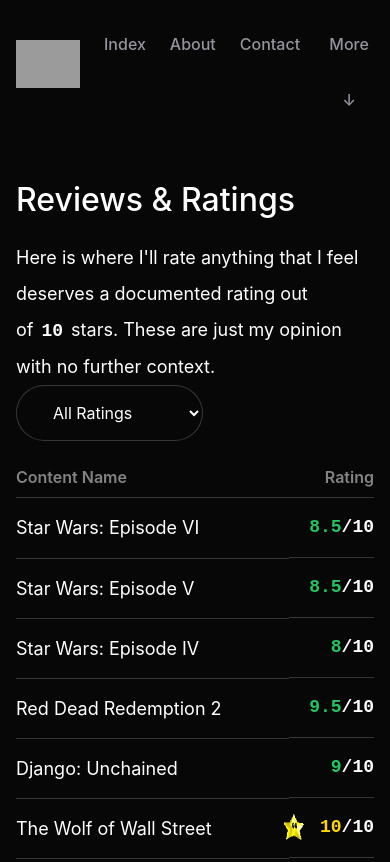
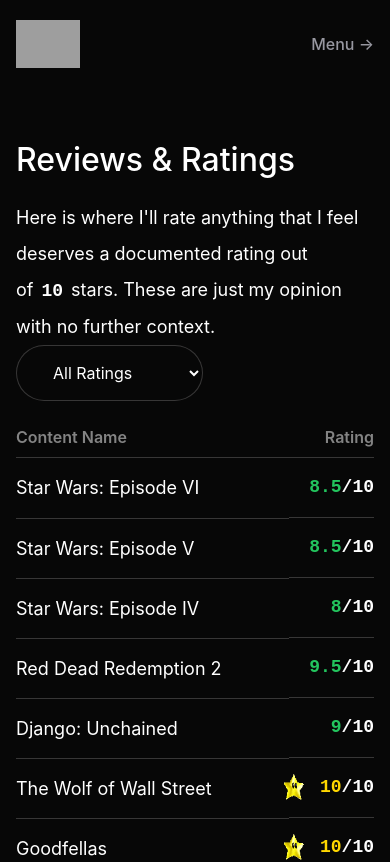
Before and after one commit to bick/website, a Next.js app: page /ratings in a window 390 px wide. Shown: the top 862 px of the page. Built offline with nearby package versions, Linux system fonts and the light colour scheme; grey boxes are pictures that could not be loaded.

Commit message:
Update menu

```diff
--- a/components/Header.tsx
+++ b/components/Header.tsx
@@ -1,17 +1,60 @@
-import React from "react";
+import React, { useState } from "react";
 import Link from "next/link";
 import { useRouter } from "next/router";
-import { useState } from "react";
+
+const OffCanvasMenu = ({ isOpen, toggleOpen }) => {
+  return (
+    <div
+      className={`header__dropdown ${
+        isOpen ? "header__dropdown__open" : "header__dropdown__closed"
+      }`}
+    >
+      <ul>
+        <li className="md:hidden">
+          <Link href="/">Index</Link>
+        </li>
+        <li>
+          <Link href="/ratings">Ratings & Reviews</Link>
+        </li>
+        <li>
+          <Link
+            href="https://hourlytomonthly.com"
+            target="_blank"
+            rel="nofollow"
+          >
+            Hourly to Monthly
+          </Link>
+        </li>
+        <li>
+          <Link
+            href="https://whois.weekendlabs.net"
+            target="_blank"
+            rel="nofollow"
+          >
+            WHOIS
+          </Link>
+        </li>
+        <li className="md:hidden">
+          <Link href="/about">About</Link>
+        </li>
+        <li className="md:hidden">
+          <Link href="/contact">Contact</Link>
+        </li>
+      </ul>
+    </div>
+  );
+};
 
 export default function Header() {
   const router = useRouter();
   const currentRoute = router.pathname;
 
-  const [isActive, setActive] = useState(false);
+  const [isMenuOpen, setMenuOpen] = useState(false);
 
-  const toggleClass = () => {
-    setActive(!isActive);
+  const toggleMenu = () => {
+    setMenuOpen(!isMenuOpen);
   };
+
   return (
     <header className="header">
       <div className="header__logo">
@@ -22,47 +65,50 @@ export default function Header() {
       <ul className="header__list">
         <li className="header__item">
           <Link
+            href="/"
             className={
               currentRoute === "/" ? "header__link active" : "header__link"
             }
-            href="/"
           >
             Index
           </Link>
         </li>
         <li className="header__item">
           <Link
+            href="/about"
             className={
               currentRoute === "/about" ? "header__link active" : "header__link"
             }
-            href="/about"
           >
             About
           </Link>
         </li>
         <li className="header__item">
           <Link
+            href="/contact"
             className={
               currentRoute === "/contact"
                 ? "header__link active"
                 : "header__link"
             }
-            href="/contact"
           >
             Contact
           </Link>
         </li>
         <li className="header__item">
-          <div className={"header__dropdown"}>
-            <button className="header__link">More ↓</button>
-            <ul className="header__dropdown__list">
-              <Link href="/ratings">Ratings & Reviews</Link>
-              <Link href="https://hourlytomonthly.com" target="_blank" rel="nofollow">Hourly to Monthly</Link>
-              <Link href="https://whois.weekendlabs.net" target="_blank" rel="nofollow">WHOIS</Link>
-            </ul>
-          </div>
+          <button onClick={toggleMenu} className="header__button">
+            {isMenuOpen ? (
+              "← Close"
+            ) : (
+              <>
+                <span className="lg:hidden">Menu →</span>
+                <span className="hidden lg:inline">More →</span>
+              </>
+            )}
+          </button>
         </li>
       </ul>
+      <OffCanvasMenu isOpen={isMenuOpen} toggleOpen={toggleMenu} />
     </header>
   );
 }
--- a/styles/breakpoints/1200up.scss
+++ b/styles/breakpoints/1200up.scss
@@ -1,6 +1,22 @@
 .header {
     background: none;
     padding: 1rem 3rem;
+
+    .header__list {
+        display: flex;
+        margin-left: auto;
+
+        .header__item {
+            .header__link {
+                display: block;
+            }
+        }
+    }
+
+    .header__dropdown {
+        display: block;
+        padding: 7rem 3rem;
+    }
 }
 
 .hero {
--- a/styles/breakpoints/base.scss
+++ b/styles/breakpoints/base.scss
@@ -46,7 +46,6 @@ h3 {
   width: 100%;
   padding: 1rem;
   z-index: 9999;
-  mix-blend-mode: exclusion;
 
   .header__logo {
     display: flex;
@@ -92,7 +91,7 @@ h3 {
 
     .header__item {
       .header__link {
-        display: block;
+        display: none;
         color: var(--link);
         font-weight: 500;
         font-size: 1rem;
@@ -100,6 +99,7 @@ h3 {
         height: 3.5rem;
         line-height: 3.5rem;
         border-bottom: 0;
+        mix-blend-mode: exclusion;
 
         &:hover {
           color: var(--white);
@@ -112,40 +112,56 @@ h3 {
         }
       }
 
-      .header__dropdown {
-        position: relative;
-        display: inline-block;
+      .header__button {
+        display: block;
+        color: var(--link);
+        font-weight: 500;
+        font-size: 1rem;
+        margin-left: 1.5rem;
+        height: 3.5rem;
+        line-height: 3.5rem;
+        border-bottom: 0;
+        mix-blend-mode: exclusion;
       }
+    }
+  }
 
-      .header__dropdown__list {
-        background-color: #0E0F11;
-        display: none;
-        position: absolute;
-        min-width: 12rem;
-        z-index: 9998;
-        right: 0;
-        text-align: right;
+  &__dropdown {
+    position: fixed;
+    right: 0;
+    top: 0;
+    max-width: 500px;
+    width: 100%;
+    height: 100%;
+    background: white;
+    transition: transform 0.3s ease-in-out;
+    overflow: scroll;
+    z-index: -1;
+    padding: 7rem 1rem;
+
+    ul {
+      li {
+        margin-bottom: 1rem;
+
+        a {
+          display: block;
+          color: var(--black);
+          font-size: 2rem;
+          font-weight: 700;
+
+          &:hover {
+            color: var(--);
+          }
+        }
       }
+    }
 
-      .header__dropdown__list a {
-        display: flex;
-        padding: 12px;
-        text-decoration: none;
-        width: 100%;
-        border: none;
-        max-width: 100%;
-        font-weight: 500;
-      }
+    &__closed {
+      transform: translateX(100%);
+    }
 
-      .header__dropdown__list a:hover {
-        color: #fff;
-        background-color: #18191A;
-        font-style: normal;
-      }
-
-      .header__dropdown:hover .header__dropdown__list {
-        display: block;
-      }
+    &__open {
+      transform: translateX(0);
     }
   }
 }
--- a/styles/partials/reset.scss
+++ b/styles/partials/reset.scss
@@ -6,25 +6,31 @@ body {
   margin: 0;
   padding: 0;
 }
+
 a {
   color: var(--blue);
   text-decoration: none;
 }
+
 a:hover {
   text-decoration: underline;
   cursor: pointer;
 }
+
 p {
   line-height: 2;
 }
+
 .home {
   position: sticky;
   top: 0;
   z-index: 9998;
 }
+
 .home .nothome {
   display: none;
 }
+
 ul {
   list-style: none;
   margin: 0;
```
